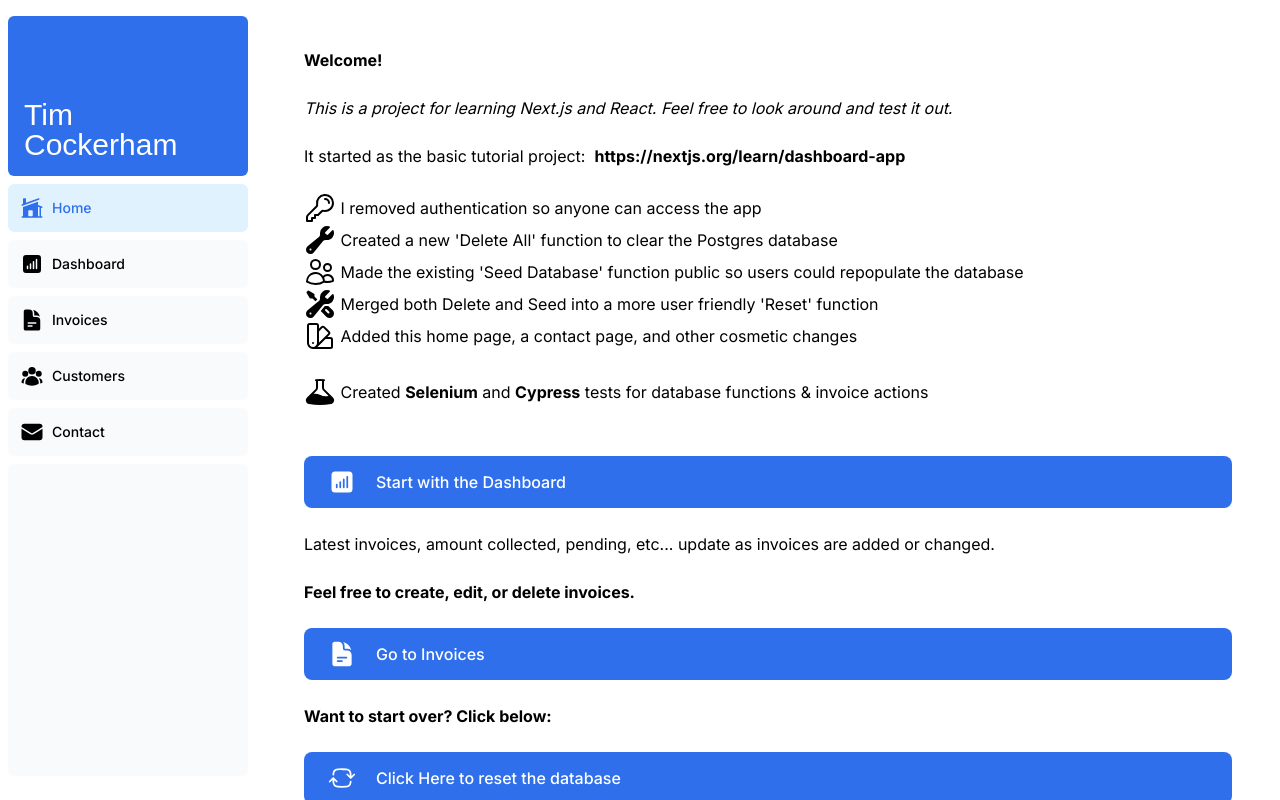
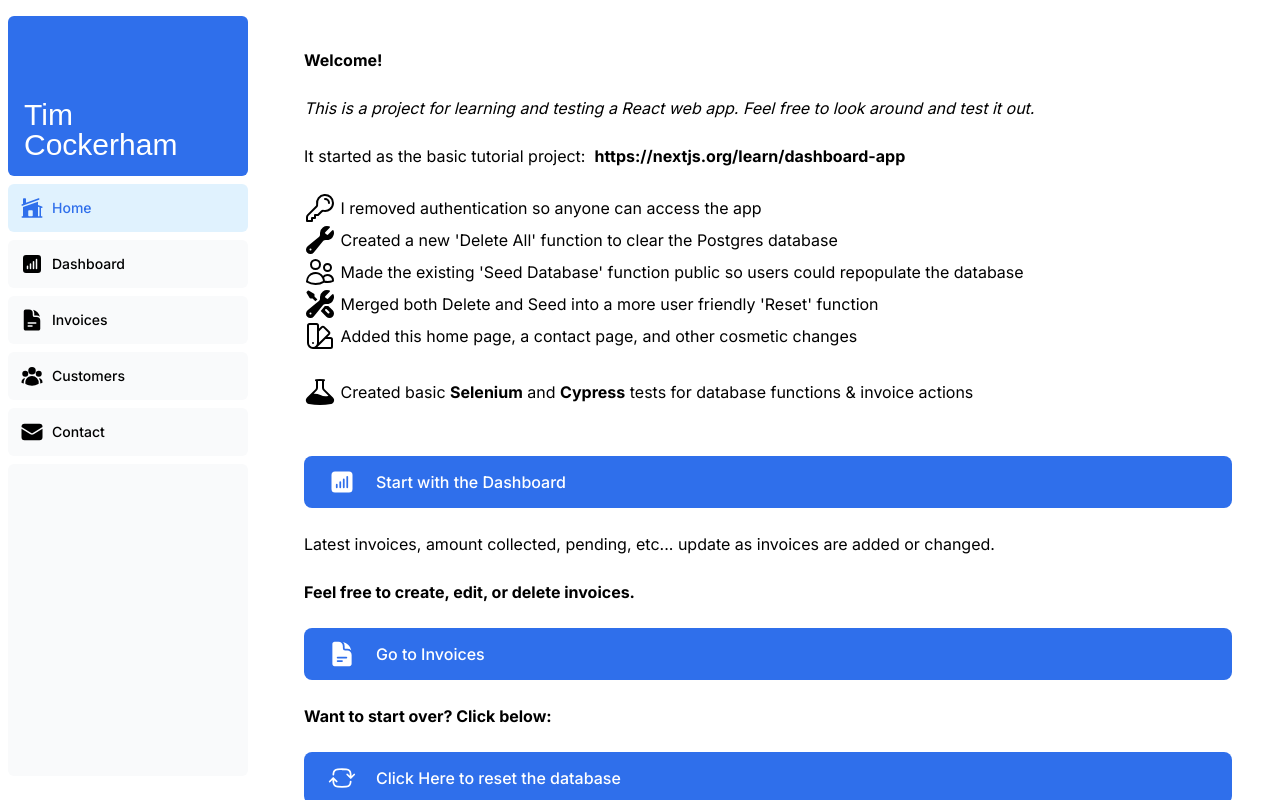
Before and after one commit to tjcocker/NextJS-App, a Next.js app: page /dashboard/home in a window 1280 px wide. Built offline with nearby package versions, Linux system fonts and the light colour scheme; a web font is replaced by a local one.

Commit message:
page updates

```diff
--- a/app/dashboard/home/page.tsx
+++ b/app/dashboard/home/page.tsx
@@ -17,7 +17,7 @@ const Home: NextPage = () => {
                 <h1>
                     <b>Welcome!</b>
                 </h1><br></br>
-                <p><i>This is a project for learning Next.js and React. Feel free to look around and test it out.</i></p>
+                <p><i>This is a project for learning and testing a React web app. Feel free to look around and test it out.</i></p>
                 <br></br><p>It started as the basic tutorial project: &nbsp;<a
                     href="https://nextjs.org/learn/dashboard-app" ><b><span>https://nextjs.org/learn/dashboard-app</span></b>
                 </a><br></br><br></br>
@@ -37,7 +37,7 @@ const Home: NextPage = () => {
                     ><SwatchIcon className="w-8 md:w-8" /><span>&nbsp;Added this home page, a contact page, and other cosmetic changes </span></a>
                     <br></br>
                     <p className="flex items-center"
-                    ><BeakerIcon className="w-8 md:w-8" /><span>&nbsp;Created <a
+                    ><BeakerIcon className="w-8 md:w-8" /><span>&nbsp;Created basic <a
                     href="https://tim-cockerham.com/videos/appTest.mp4"><b>Selenium</b></a> and <a
                     href="https://tim-cockerham.com/videos/cypressAppTest.mp4"><b>Cypress</b></a> tests for database functions &amp; invoice actions </span></p>
                 </p><br></br><br></br>
--- a/app/page.tsx
+++ b/app/page.tsx
@@ -13,7 +13,7 @@ export default function Page() {
       <div className="mt-4 flex grow flex-col gap-4 md:flex-row">
         <div className="flex flex-col justify-center gap-6 rounded-lg bg-gray-50 px-6 py-10 md:w-2/5 md:px-20">
           <p className={`${lusitana.className} text-xl text-gray-800 md:text-3xl md:leading-normal`}>
-            <strong>Welcome</strong>  to my Next.js web app! This is a work in progress.</p>
+            <strong>Welcome</strong>  to my React web app! This is a work in progress.</p>
           <Link
             href="/dashboard/home"
             className="flex items-center gap-5 self-start rounded-lg bg-blue-600 px-6 py-3 text-sm font-medium text-white transition-colors hover:bg-blue-400 md:text-base"
--- a/app/ui/invoices/table.tsx
+++ b/app/ui/invoices/table.tsx
@@ -60,7 +60,7 @@ export default async function InvoicesTable({
                 <th scope="col" className="px-4 py-5 font-medium sm:pl-6">
                   Customer
 
-                  </th>
+                </th>
                 <th scope="col" className="px-3 py-5 font-medium">
                   Email
 
```
